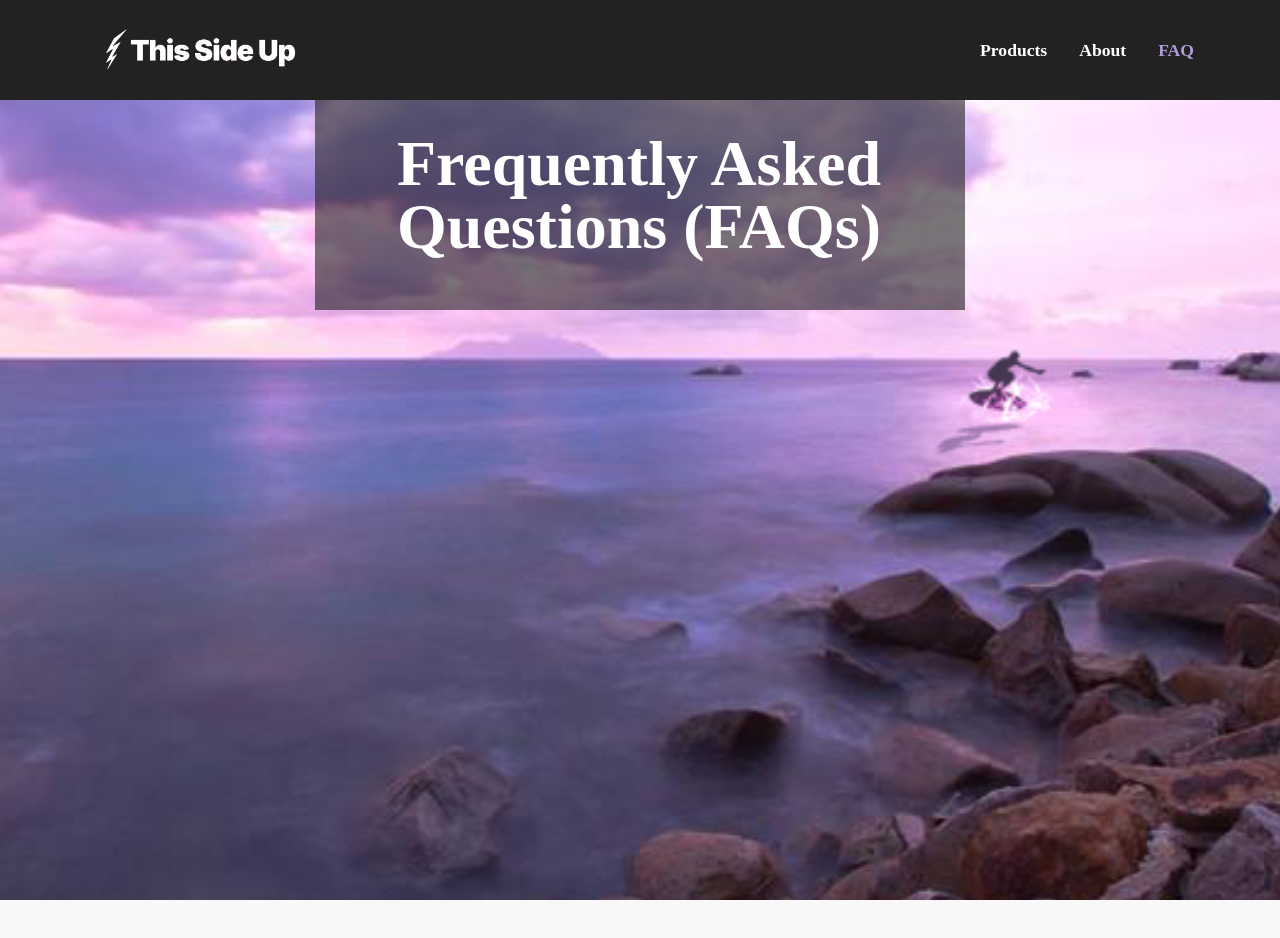
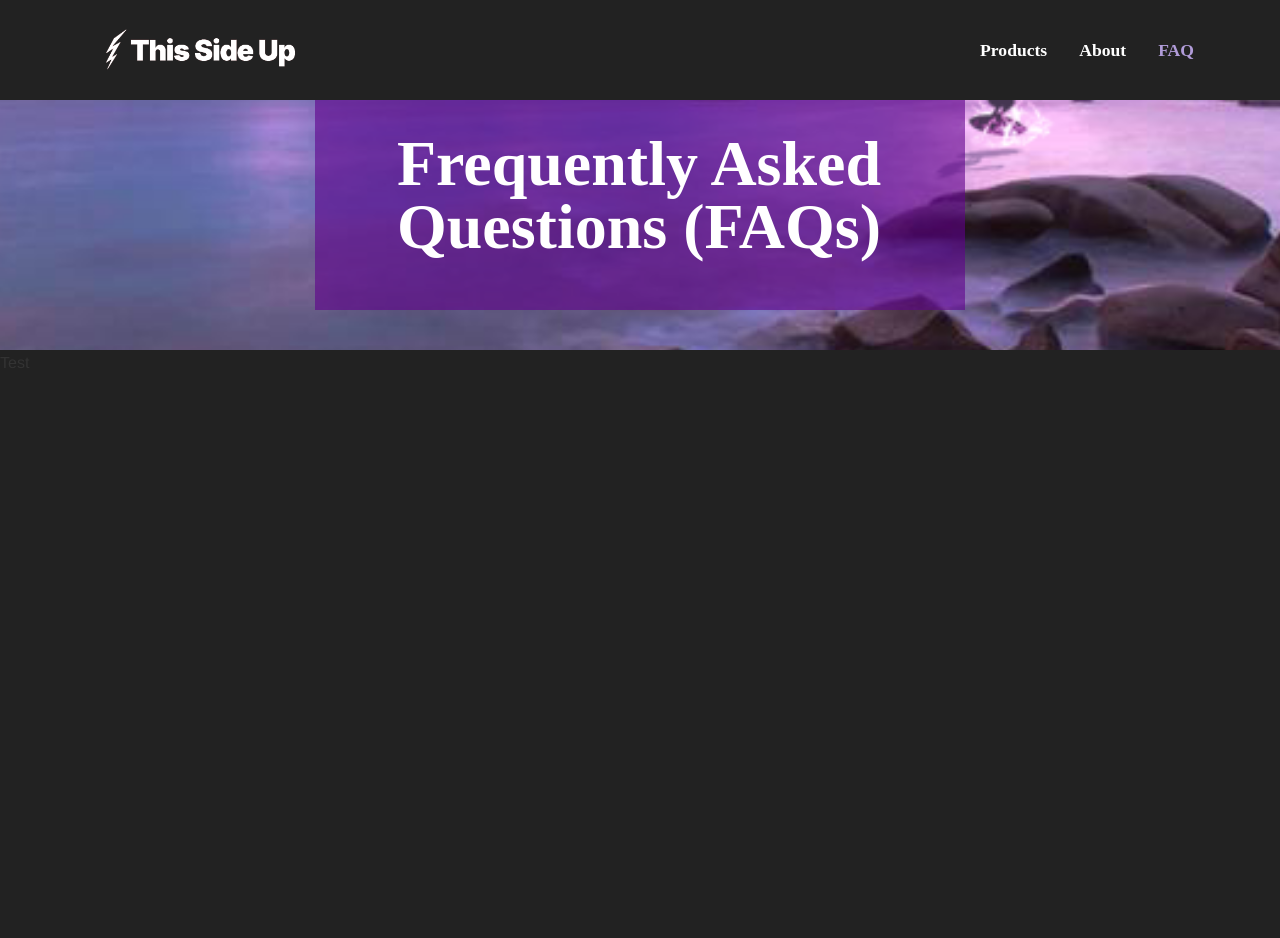
Before and after one commit to AdrielChan/ThisSideUp_React, a React (Create React App) app: page /faq in a window 1280 px wide. Shown: the top 938 px of the page. Before the commit the page ends 900 px from the top, so only its background shows below. Built offline with nearby package versions, Linux system fonts and the light colour scheme; a web font is replaced by a local one.

Commit message:
FAQ back

```diff
--- a/src/pages/FAQ.js
+++ b/src/pages/FAQ.js
@@ -14,14 +14,16 @@ const FAQ = () => {
       backgroundSize:'1950px',
       backgroundRepeat: 'no-repeat',
       backgroundPosition: 'center',
-      height: '100vh',
+      height: '250px',
       padding: '0rem'
     }}>
-      <div id='font1' style={{padding: '2rem', backgroundColor: 'rgba(32, 32, 32, 0.6)', width: '650px', paddingLeft: '30px', position: 'relative', margin: 'auto'}}>
+      <div id='font1' style={{padding: '2rem', backgroundColor: 'rgba(96, 0, 141, 0.6)', width: '650px', paddingLeft: '30px', position: 'relative', margin: 'auto'}}>
         <p style={{fontSize: 64, color: '#FFFFFF', lineHeight: '63px', paddingBottom: '20px', textAlign: 'center'}}>Frequently Asked Questions (FAQs)</p>
       </div>
       </div>
-
+      <div style={{backgroundColor: '#222', height: '800px'}}>
+        <p>Test</p>
+      </div>
     </Wrapper>
   );
 };
```
